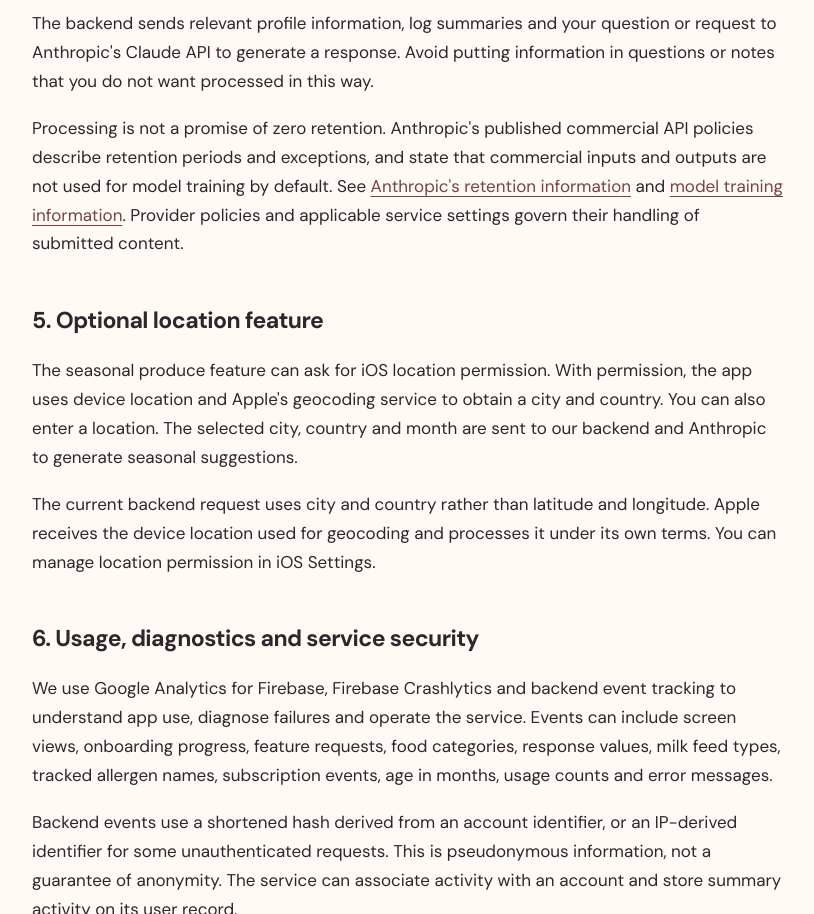
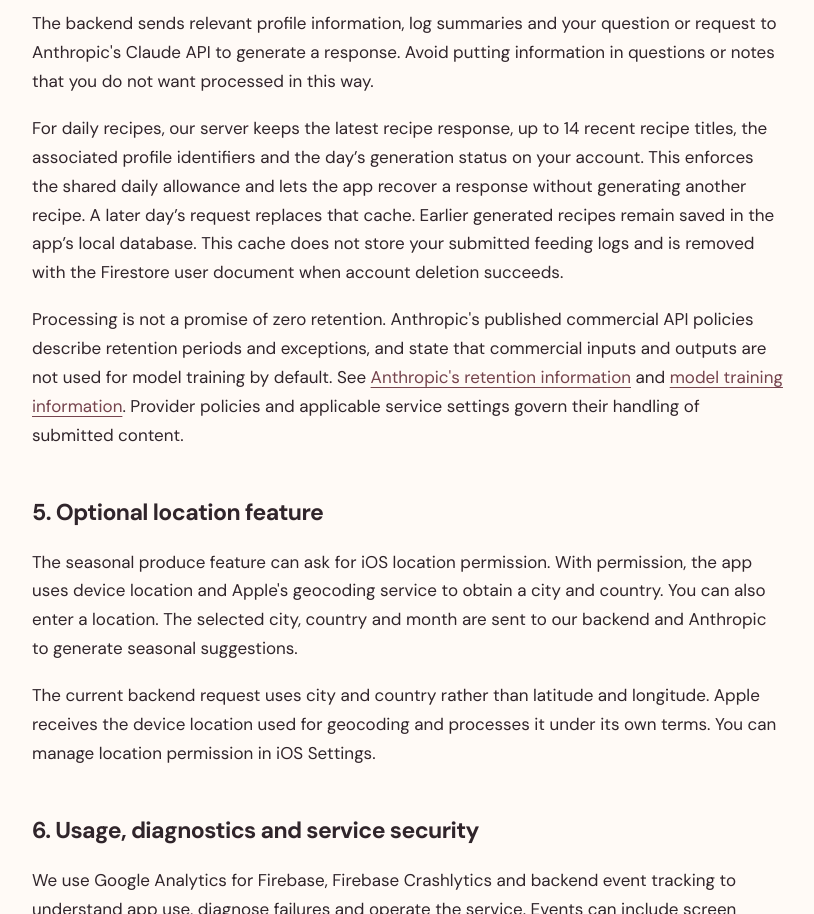
Before and after one commit to cogdevai/cid-website, a plain HTML site: page tinytaste/privacy.html in a window 1280 px wide. Shown: the part 2294-3208 px from the top of the page, without its empty margins (232-1046 px from the left). Drawn offline with nearby package versions, Linux system fonts and the light colour scheme.

Commit message:
Disclose account cache for daily recipe recovery

```diff
--- a/tinytaste/privacy.html
+++ b/tinytaste/privacy.html
@@ -31,7 +31,7 @@
         <li>Food and milk entries, including dates, amounts, textures, responses and notes.</li>
         <li>Your question, relevant library passages, summaries of your baby's log, recently logged foods and calculated nutrition indicators.</li>
         <li>For a recipe covering two profiles, information from both profiles and their logs.</li>
-      </ul><p>The backend sends relevant profile information, log summaries and your question or request to Anthropic's Claude API to generate a response. Avoid putting information in questions or notes that you do not want processed in this way.</p><p>Processing is not a promise of zero retention. Anthropic's published commercial API policies describe retention periods and exceptions, and state that commercial inputs and outputs are not used for model training by default. See <a href="https://privacy.claude.com/en/articles/7996866-how-long-do-you-store-my-organization-s-data">Anthropic's retention information</a> and <a href="https://privacy.claude.com/en/articles/7996868-is-my-data-used-for-model-training">model training information</a>. Provider policies and applicable service settings govern their handling of submitted content.</p></section>
+      </ul><p>The backend sends relevant profile information, log summaries and your question or request to Anthropic's Claude API to generate a response. Avoid putting information in questions or notes that you do not want processed in this way.</p><p>For daily recipes, our server keeps the latest recipe response, up to 14 recent recipe titles, the associated profile identifiers and the day’s generation status on your account. This enforces the shared daily allowance and lets the app recover a response without generating another recipe. A later day’s request replaces that cache. Earlier generated recipes remain saved in the app’s local database. This cache does not store your submitted feeding logs and is removed with the Firestore user document when account deletion succeeds.</p><p>Processing is not a promise of zero retention. Anthropic's published commercial API policies describe retention periods and exceptions, and state that commercial inputs and outputs are not used for model training by default. See <a href="https://privacy.claude.com/en/articles/7996866-how-long-do-you-store-my-organization-s-data">Anthropic's retention information</a> and <a href="https://privacy.claude.com/en/articles/7996868-is-my-data-used-for-model-training">model training information</a>. Provider policies and applicable service settings govern their handling of submitted content.</p></section>
       <section><h2>5. Optional location feature</h2><p>The seasonal produce feature can ask for iOS location permission. With permission, the app uses device location and Apple's geocoding service to obtain a city and country. You can also enter a location. The selected city, country and month are sent to our backend and Anthropic to generate seasonal suggestions.</p><p>The current backend request uses city and country rather than latitude and longitude. Apple receives the device location used for geocoding and processes it under its own terms. You can manage location permission in iOS Settings.</p></section>
       <section><h2>6. Usage, diagnostics and service security</h2><p>We use Google Analytics for Firebase, Firebase Crashlytics and backend event tracking to understand app use, diagnose failures and operate the service. Events can include screen views, onboarding progress, feature requests, food categories, response values, milk feed types, tracked allergen names, subscription events, age in months, usage counts and error messages.</p><p>Backend events use a shortened hash derived from an account identifier, or an IP-derived identifier for some unauthenticated requests. This is pseudonymous information, not a guarantee of anonymity. The service can associate activity with an account and store summary activity on its user record.</p><p>Crash and bug reports can include app and operating system versions, device model, technical error details and context. Bug reports stored in Firestore can include the Firebase account identifier. Network and security systems can process IP addresses, authentication tokens, App Check information and request metadata. Some security logs can contain excerpts of submitted text when detecting misuse.</p><p>For more about Google's service-specific handling, identifiers, storage locations and retention, see <a href="https://firebase.google.com/support/privacy">Privacy and Security in Firebase</a>. We do not claim that using a hashed identifier removes the privacy implications of these records.</p></section>
       <section><h2>7. Purchases, support and other providers</h2><p>Apple handles App Store purchases. TinyTaste receives and processes subscription and transaction information to validate purchases, restore access and update subscription status. This can include product and transaction identifiers, expiry information, an app account token and signed transaction data. The app does not ask you to enter payment card details.</p><p>When operational subscription notifications are enabled, the backend sends subscription event information to an operator Telegram channel. This can include email address, a hashed account identifier, plan, subscription status and original transaction identifier.</p><p>If you contact us, we receive the information you send and use it to respond and investigate the issue. A Support ID can help locate an account. Support IDs and hashed IDs should be treated as account-related identifiers rather than described as untraceable or anonymous.</p><p>Apple, Google/Firebase, Anthropic, Railway and, when enabled, Telegram process information in their roles providing these services. Their infrastructure may process data outside your country. We do not make a blanket claim that data stays on your device, within a particular country or only within CID.</p></section>
```
